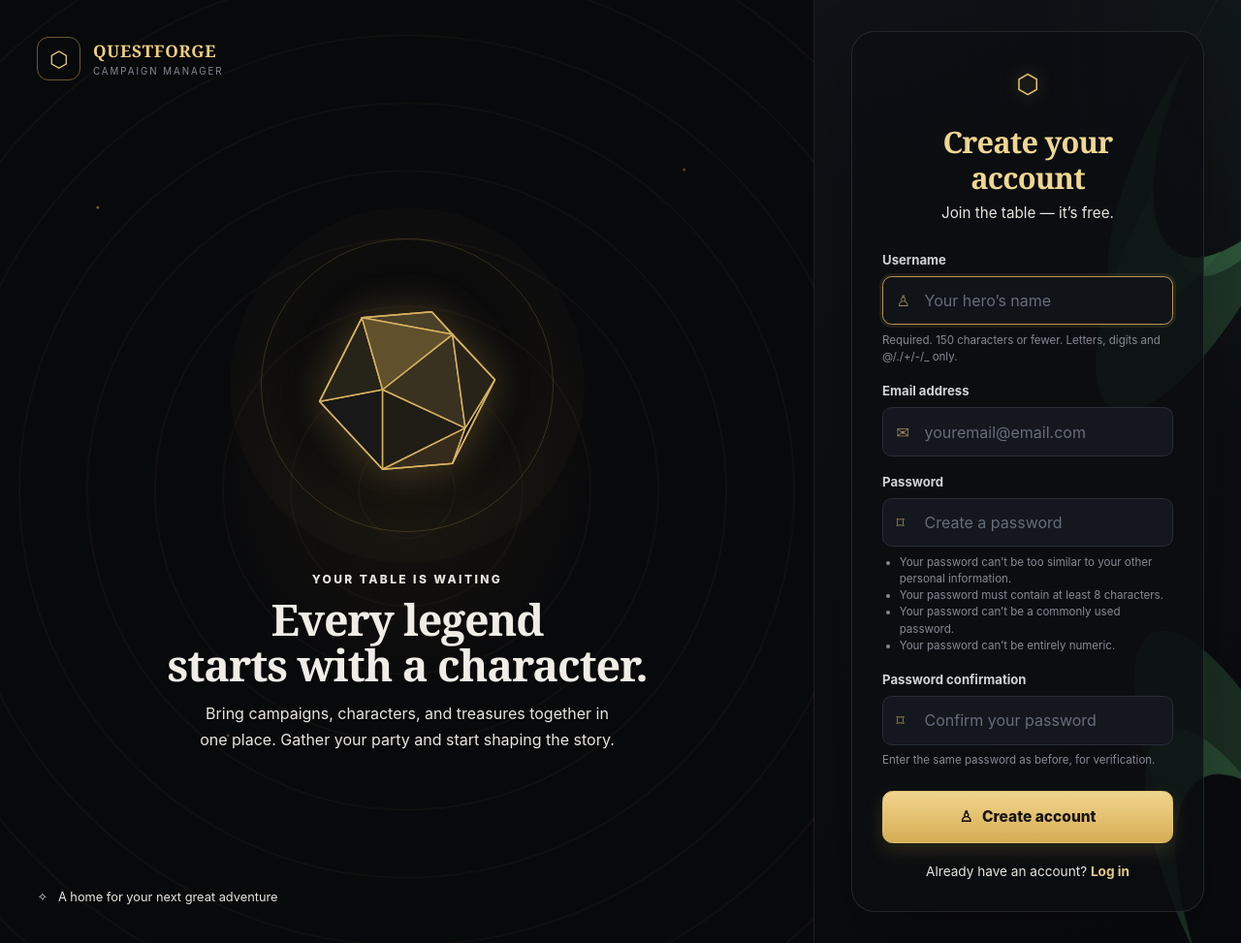
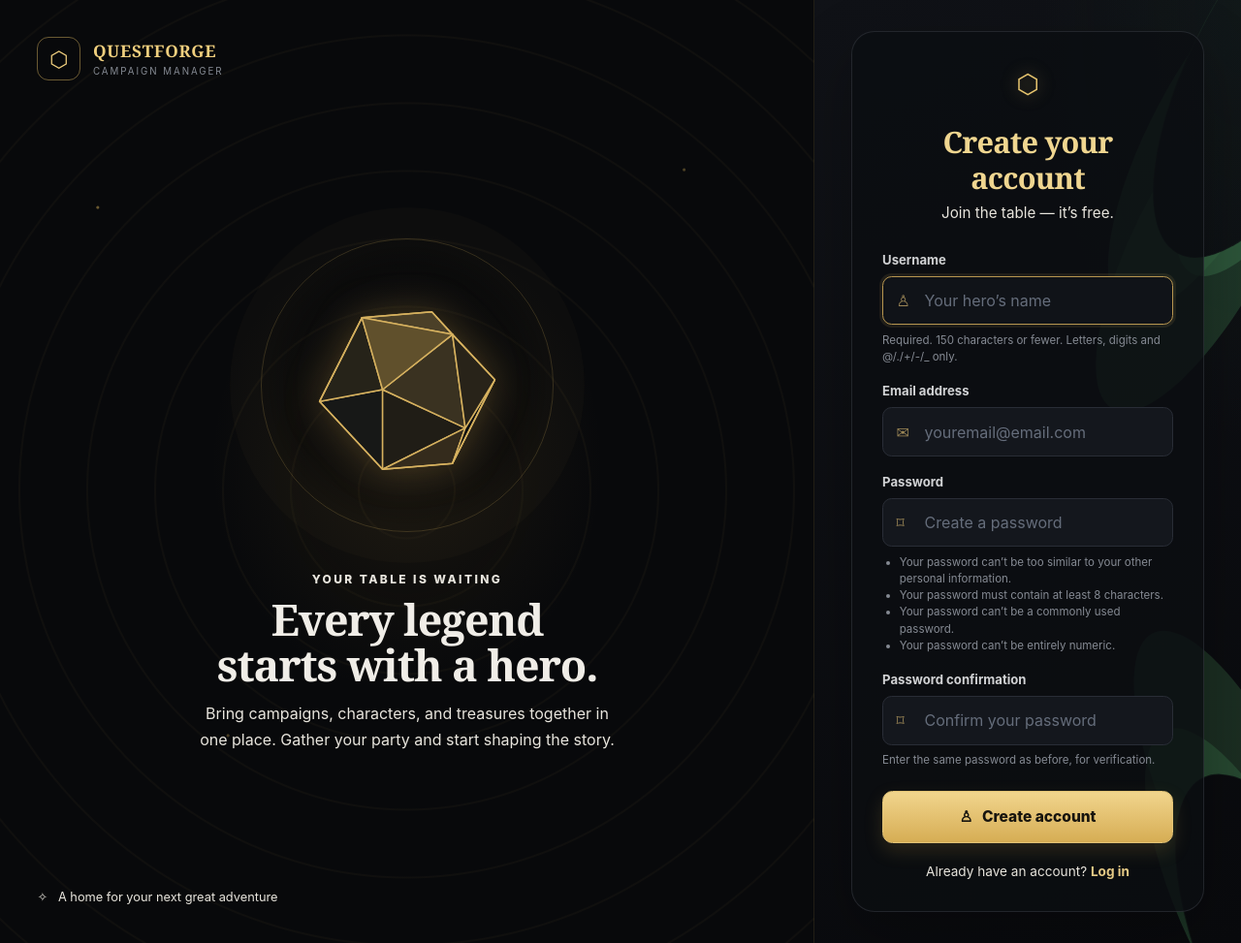
Before and after one commit to Aragorn-untold/Questforge, a Django app: page /accounts/register/ in a window 1280 px wide. Shown: the whole page at 97% size. Run offline with Django 5.2, Linux system fonts and the light colour scheme.

Commit message:
nice-nice

```diff
--- a/templates/registration/register.html
+++ b/templates/registration/register.html
@@ -30,7 +30,7 @@
         </svg>
       </div>
       <p class="register-eyebrow">Your table is waiting</p>
-      <h1 id="register-story-title">Every legend<br>starts with a character.</h1>
+      <h1 id="register-story-title">Every legend<br>starts with a hero.</h1>
       <p class="register-story-copy">Bring campaigns, characters, and treasures together in one place. Gather your party and start shaping the story.</p>
     </div>
     <p class="register-story-footnote">✧ &nbsp; A home for your next great adventure</p>
```
